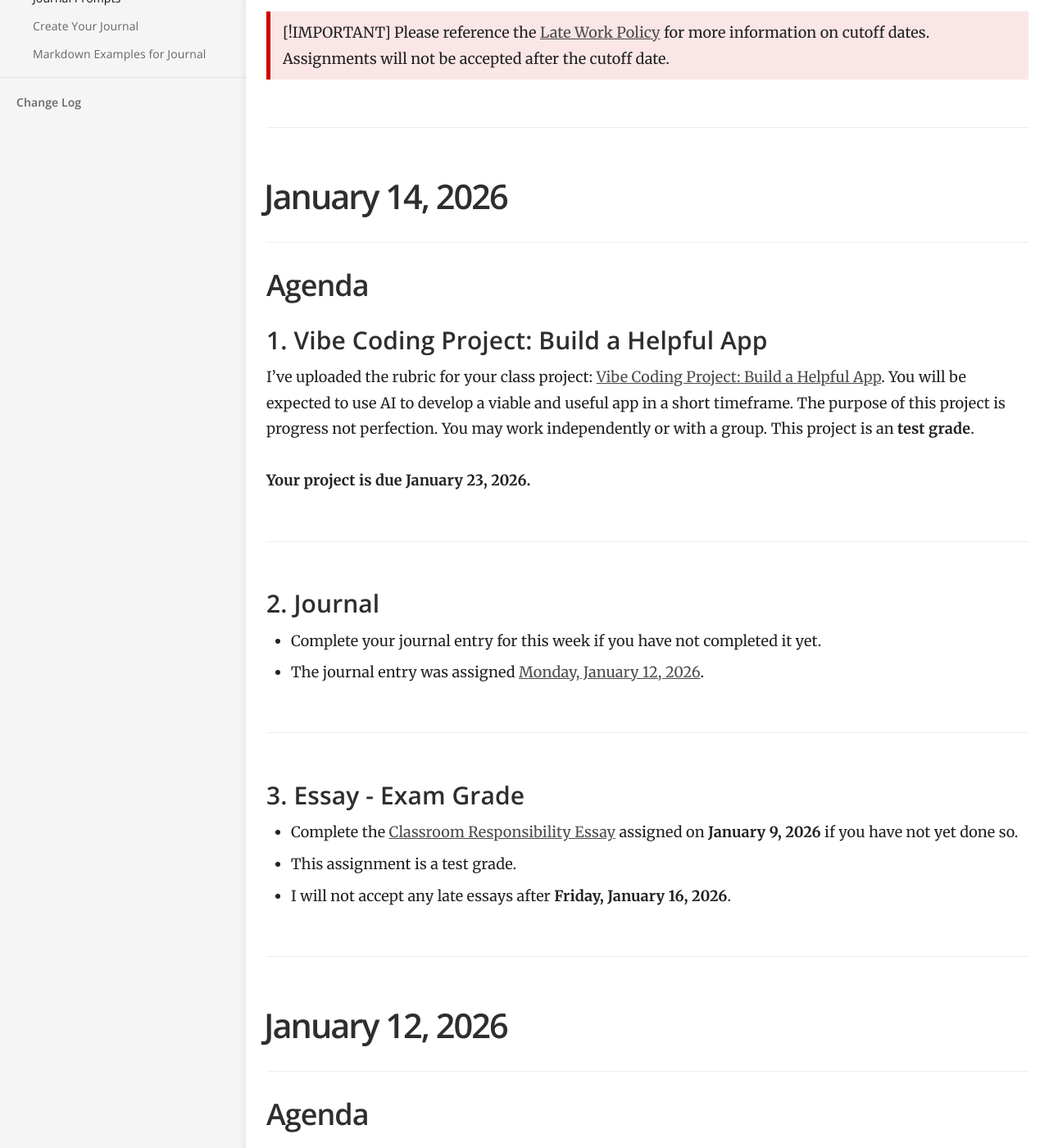
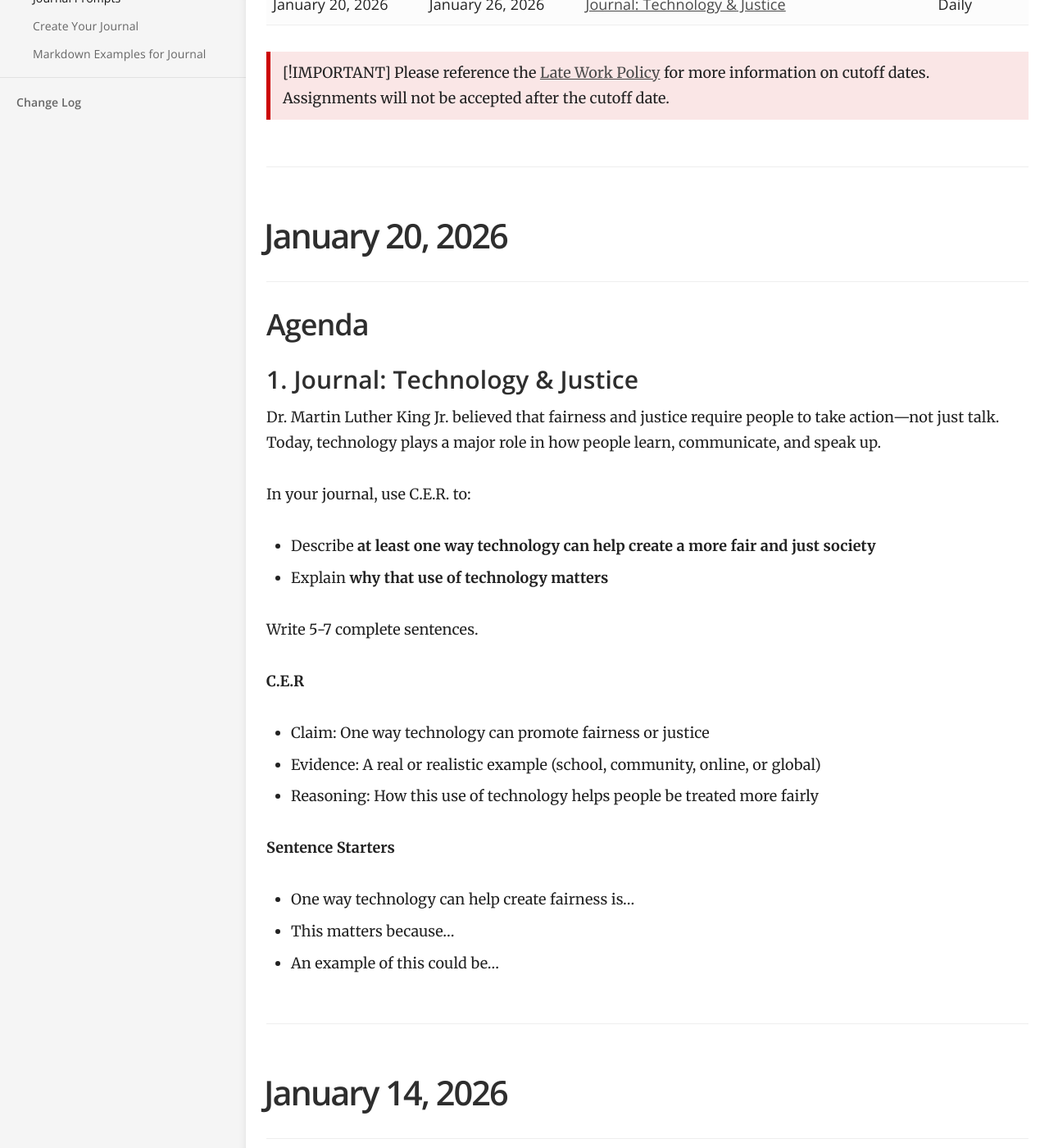
Before and after one commit to mswhitby/classroom, a Jekyll site: the page built from _docs/classes/capstone.md, in a window 1280 px wide and 1400 px high, scrolled down 586 px. Shown: the whole window at 82% size. Built offline with Jekyll 4.4.1, drawn with Linux system fonts in a browser that asks for light colours.

Commit message:
Updated lessons

```diff
--- a/_docs/classes/capstone.md
+++ b/_docs/classes/capstone.md
@@ -51,12 +51,46 @@ order: 7
     <td align="left">Test</td>
   </tr>
 
+  <tr>
+    <td align="left">January 20, 2026</td>
+    <td align="left">January 26, 2026</td>
+    <td align="left"><a href="https://github.com/mswhitby/classroom/blob/main/_docs/classes/capstone.md#january-20-2026">Journal: Technology & Justice</a></td>
+    <td align="left">Daily</td>
+  </tr>
+
+
 </table>
 
 > [!IMPORTANT]
 > Please reference the [Late Work Policy](https://github.com/mswhitby/classroom/blob/main/_docs/resources/late_work.md) for more information on cutoff dates. Assignments will not be accepted after the cutoff date.
 
 ****
+
+# January 20, 2026
+
+## Agenda
+
+### 1. Journal: Technology & Justice
+
+Dr. Martin Luther King Jr. believed that fairness and justice require people to take action—not just talk. Today, technology plays a major role in how people learn, communicate, and speak up.
+
+In your journal, use C.E.R. to:
+- Describe **at least one way technology can help create a more fair and just society**
+- Explain **why that use of technology matters**
+
+Write 5-7 complete sentences.
+
+**C.E.R**
+- Claim: One way technology can promote fairness or justice
+- Evidence: A real or realistic example (school, community, online, or global)
+- Reasoning: How this use of technology helps people be treated more fairly
+
+**Sentence Starters**
+- One way technology can help create fairness is…
+- This matters because…
+- An example of this could be…
+
+----
 
 # January 14, 2026
 
```
Also changed, not shown: _docs/classes/4th.md (+35 -0 lines), _docs/classes/5th.md (+34 -0 lines), _docs/classes/6th.md (+33 -0 lines), _docs/classes/7th.md (+34 -0 lines).
